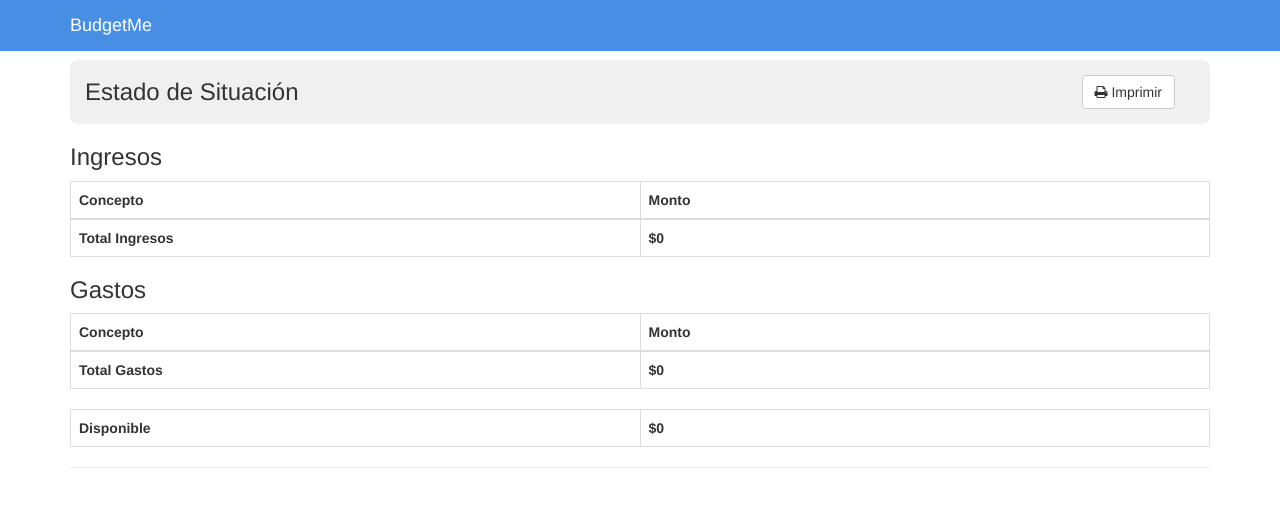
After one commit to diegomichell/BudgetMe, an ASP.NET MVC app: template BudgetMe/Views/State/Index.cshtml in a window 1280 px wide. The commit adds this page. Shown: the top 507 px of the page. Run offline with ASP.NET Core 8 and stand-ins for ASP.NET MVC 5, Linux system fonts and the light colour scheme; the template is opened without the code that fills it, so the values that code supplies are empty; the project's own start-up code is not run, and a stand-in starts its controllers and pages; some libraries are stand-ins or nearby versions.

Commit message:
add general balance report

```diff
--- a/BudgetMe/Content/Site.css
+++ b/BudgetMe/Content/Site.css
@@ -108,6 +108,25 @@ textarea {
     border-radius: 8px;
 }
 
+.section-bar {
+    background-color: #f0f0f0;
+    padding: 15px;
+    border-radius: 8px;
+}
+
+.section-bar-title {
+    padding: 0;
+    margin: 0;
+    font-size: 24px;
+}
+
+.section-bar-options {
+    list-style: none;
+    display: inline-block;
+    float: right;
+    margin-right: 20px;
+}
+
 .mt-10 {
     margin-top: 10px;
 }
@@ -124,3 +143,7 @@ textarea {
     align-content: center;
     justify-content: center;
 }
+
+.mt-50 {
+    margin-top: 50px;
+}
--- a/BudgetMe/Services/TransactionsService.cs
+++ b/BudgetMe/Services/TransactionsService.cs
@@ -29,6 +29,11 @@ namespace BudgetMe.Services
             return transactions.Sum(t => t.Amount);
         }
 
+        public decimal GetBalance()
+        {
+            return GetTotalIncomes() - GetTotalExpenses();
+        }
+
         public IEnumerable<TransactionGroup> GetExpensesByCategory()
         {
             var transactions = GetUserTransactions().Where(t => t.TransactionType == TransactionType.EXPENSE);
--- /dev/null
+++ b/BudgetMe/Views/State/Index.cshtml
@@ -0,0 +1,74 @@
+@model BudgetMe.ViewModels.GeneralStateViewModel
+
+<div class="section-bar mt-10">
+    <span class="section-bar-title">Estado de Situación</span>
+    <ul class="section-bar-options">
+        <li>
+            <a class="btn btn-default" onclick="window.print()"><i class="fa fa-print"></i> Imprimir</a>
+        </li>
+    </ul>
+</div>
+
+<div class="general-state-container">
+
+    <div class="report-box">
+        <div class="report-section">
+            <h3 class="report-title">Ingresos</h3>
+            <table class="report-table table table-bordered">
+                <thead>
+                    <tr>
+                        <th class="col-md-6">Concepto</th>
+                        <th class="col-md-6">Monto</th>
+                    </tr>
+                </thead>
+                <tbody>
+                    @foreach (var tg in Model.IncomesList)
+                    {
+                        <tr>
+                            <td class="col-md-6">@tg.Category</td>
+                            <td class="col-md-6">$@tg.Total</td>
+                        </tr>
+                    }
+                    <tr>
+                        <td class="col-md-6"><strong>Total Ingresos</strong></td>
+                        <td class="col-md-6"><strong>$@Model.TotalIncomes</strong></td>
+                    </tr>
+                </tbody>
+            </table>
+        </div>
+
+        <div class="report-section">
+            <h3 class="report-title">Gastos</h3>
+            <table class="report-table table table-bordered">
+                <thead>
+                    <tr>
+                        <th class="col-md-6">Concepto</th>
+                        <th class="col-md-6">Monto</th>
+                    </tr>
+                </thead>
+                <tbody>
+                    @foreach (var tg in Model.ExpensesList)
+                    {
+                        <tr>
+                            <td>@tg.Category</td>
+                            <td>$@tg.Total</td>
+                        </tr>
+                    }
+                    <tr>
+                        <td class="col-md-6"><strong>Total Gastos</strong></td>
+                        <td class="col-md-6"><strong>$@Model.TotalExpenses</strong></td>
+                    </tr>
+                </tbody>
+            </table>
+        </div>
+
+        <table class="report-table table table-bordered">
+            <tbody>
+                <tr>
+                    <td class="col-md-6"><strong>Disponible</strong></td>
+                    <td class="col-md-6"><strong>$@Model.Balance</strong></td>
+                </tr>
+            </tbody>
+        </table>
+    </div>
+</div>
--- a/BudgetMe/Views/Wallets/Index.cshtml
+++ b/BudgetMe/Views/Wallets/Index.cshtml
@@ -33,7 +33,7 @@
         @Html.DisplayFor(modelItem => item.Description)
     </td>
     <td>
-        @Html.DisplayFor(modelItem => item.Balance)
+        $@Html.DisplayFor(modelItem => item.Balance)
     </td>
     <td>
         @Html.ActionLink("Editar", "Edit", new { id = item.Id }) |
```
Also changed, not shown: BudgetMe/Controllers/HomeController.cs (+8 -0 lines), BudgetMe/Controllers/StateController.cs (added, +31 -0 lines), BudgetMe/ViewModels/GeneralStateViewModel.cs (added, +22 -0 lines), BudgetMe/Views/Home/Index.cshtml (+37 -7 lines), BudgetMe/BudgetMe.csproj.
